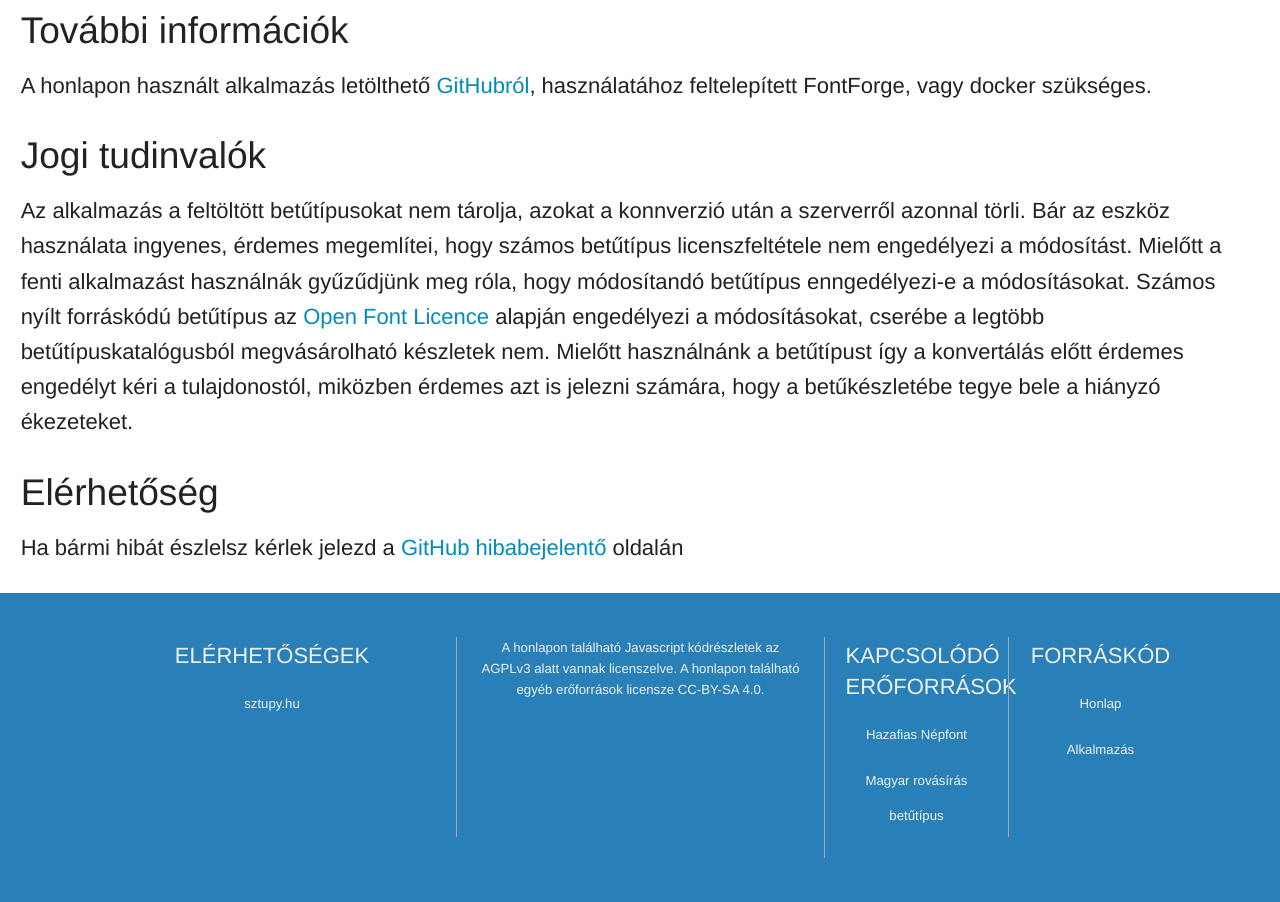
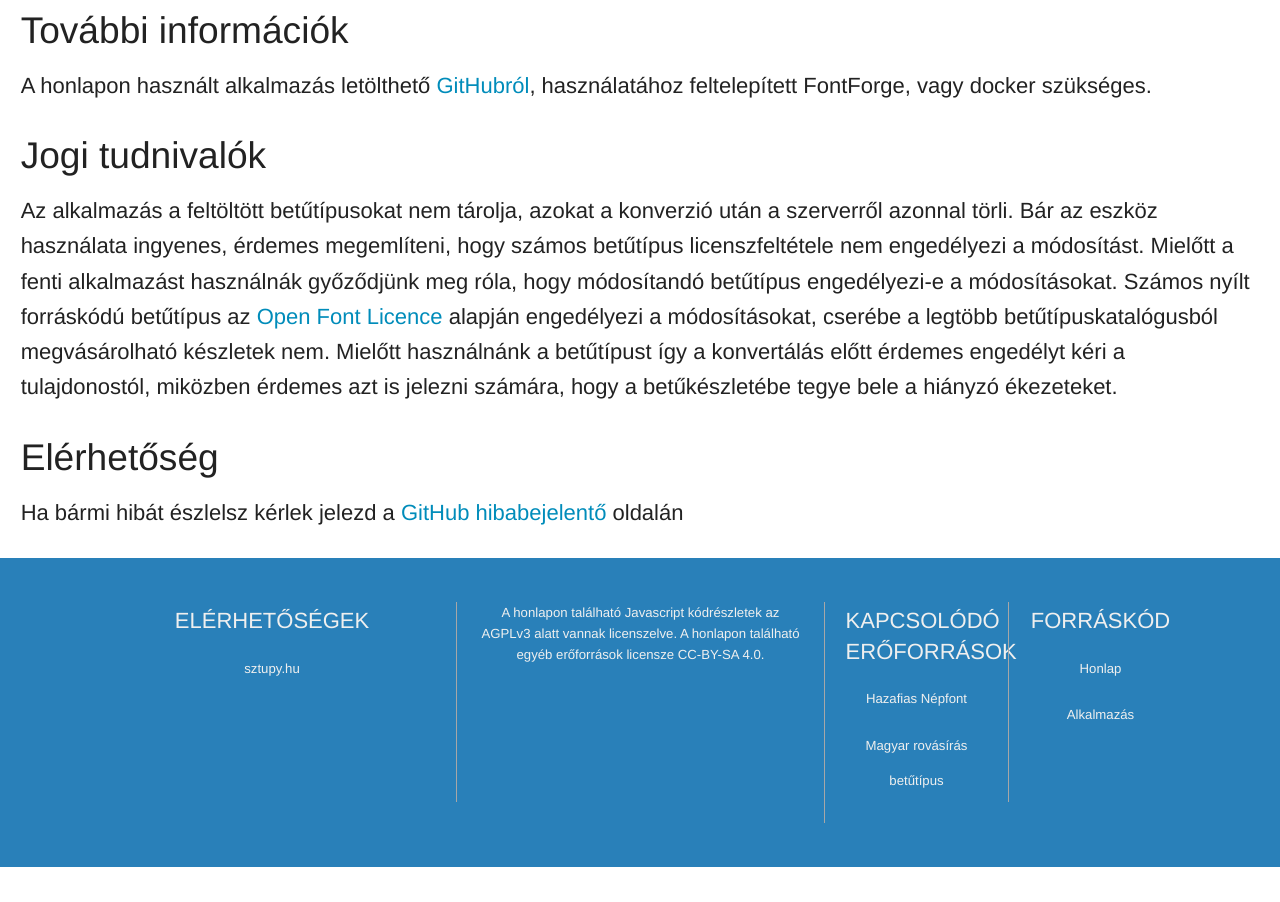
Before and after one commit to sztupy/accentizer, a website: page index_hu.html in a window 1280 px wide. Shown: the part 2400-3302 px from the top of the page. After the commit the page ends 3267 px from the top, so only its background shows below. Drawn offline with Linux system fonts and the light colour scheme.

Commit message:
Generated based on 4e50f7ceca08b3fd226aa49181a98fbce2c8b7b2

```diff
--- a/index_hu.html
+++ b/index_hu.html
@@ -109,10 +109,10 @@
         <h3 id="font">További információk</h3>
         <p>A honlapon használt alkalmazás letölthető <a href="https://github.com/sztupy/accentizer">GitHubról</a>, használatához feltelepített FontForge, vagy docker szükséges.</p>
 
-        <h3 id="legal">Jogi tudinvalók</h3>
-        <p>Az alkalmazás a feltöltött betűtípusokat nem tárolja, azokat a konnverzió után a szerverről azonnal törli.
-          Bár az eszköz használata ingyenes, érdemes megemlítei, hogy számos betűtípus licenszfeltétele nem engedélyezi a módosítást. Mielőtt a fenti alkalmazást használnák gyűzűdjünk meg róla, hogy
-        módosítandó betűtípus enngedélyezi-e a módosításokat. Számos nyílt forráskódú betűtípus az <a href="https://scripts.sil.org/cms/scripts/page.php?site_id=nrsi&id=OFL">Open Font Licence</a>
+        <h3 id="legal">Jogi tudnivalók</h3>
+        <p>Az alkalmazás a feltöltött betűtípusokat nem tárolja, azokat a konverzió után a szerverről azonnal törli.
+          Bár az eszköz használata ingyenes, érdemes megemlíteni, hogy számos betűtípus licenszfeltétele nem engedélyezi a módosítást. Mielőtt a fenti alkalmazást használnák győződjünk meg róla, hogy
+        módosítandó betűtípus engedélyezi-e a módosításokat. Számos nyílt forráskódú betűtípus az <a href="https://scripts.sil.org/cms/scripts/page.php?site_id=nrsi&id=OFL">Open Font Licence</a>
         alapján engedélyezi a módosításokat, cserébe a legtöbb betűtípuskatalógusból megvásárolható készletek nem. Mielőtt használnánk a betűtípust így a konvertálás előtt érdemes engedélyt kéri a tulajdonostól,
         miközben érdemes azt is jelezni számára, hogy a betűkészletébe tegye bele a hiányzó ékezeteket.</p>
 
```
Also changed, not shown: index_en.html (+3 -3 lines).
